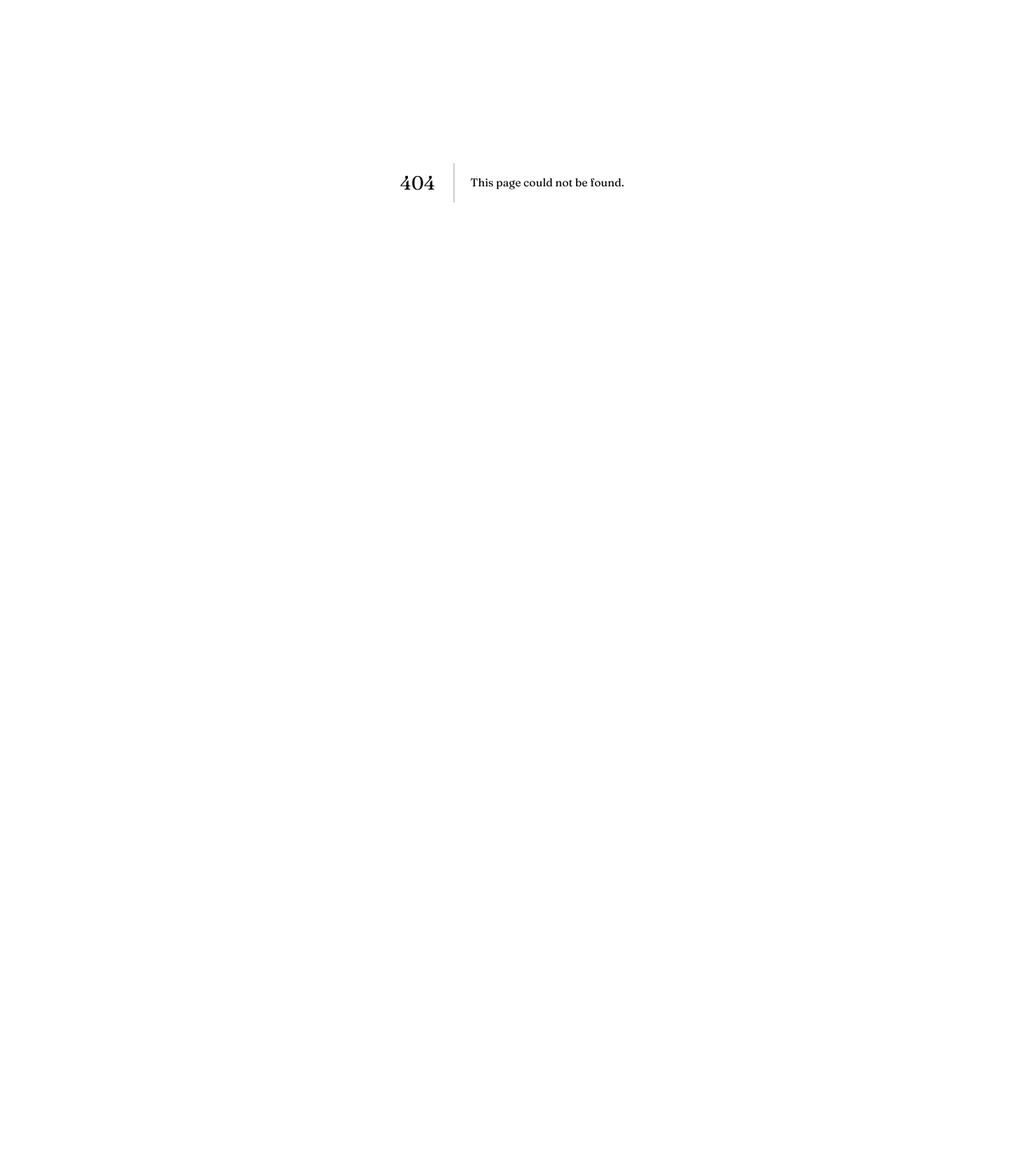
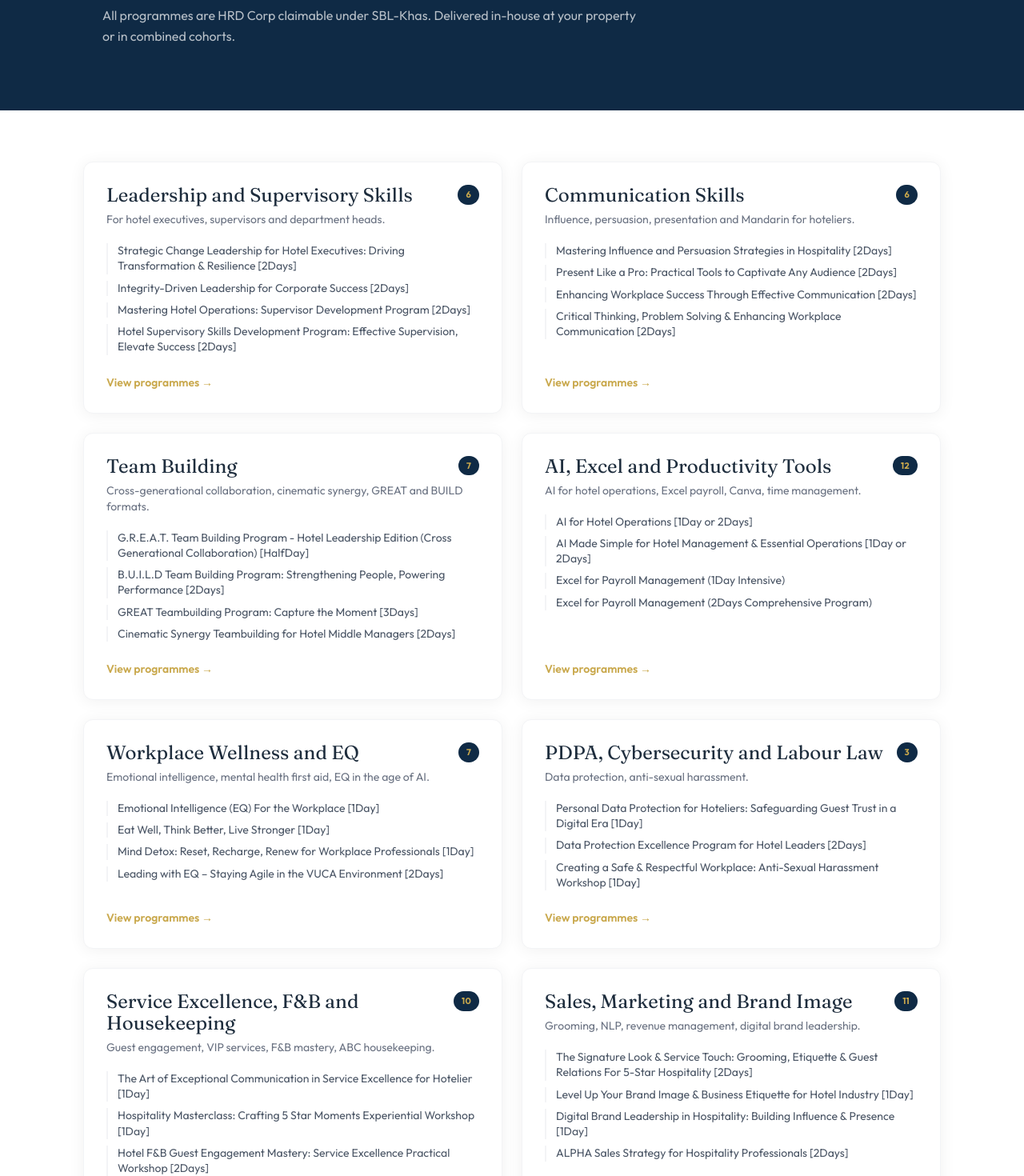
Before and after one commit to mohd-suffian/horen-web, a Next.js app: page /horen/v2/programmes in a window 1280 px wide. Before the commit this address had no page. Shown: the part 240-1710 px from the top of the page at 80% size. Before the commit the page ends 1232 px from the top, so only its background shows below. Built offline with nearby package versions, Linux system fonts and the light colour scheme.

Commit message:
feat: add programmes listing page with full catalogue

```diff
--- /dev/null
+++ b/app/programmes/page.tsx
@@ -0,0 +1,193 @@
+import Link from 'next/link'
+
+const categories = [
+  {
+    name: 'Leadership and Supervisory Skills',
+    count: 6,
+    desc: 'For hotel executives, supervisors and department heads.',
+    programmes: [
+      'Strategic Change Leadership for Hotel Executives: Driving Transformation & Resilience [2Days]',
+      'Integrity-Driven Leadership for Corporate Success [2Days]',
+      'Mastering Hotel Operations: Supervisor Development Program [2Days]',
+      'Hotel Supervisory Skills Development Program: Effective Supervision, Elevate Success [2Days]',
+      'Reframing Kaizen for Hotel Leadership Team (Part 1) [1Day]',
+      'Cross Collaborative Management Mindset (For Stronger Team Bonding & Higher Productivity) [2Days]',
+    ],
+  },
+  {
+    name: 'Communication Skills',
+    count: 6,
+    desc: 'Influence, persuasion, presentation and Mandarin for hoteliers.',
+    programmes: [
+      'Mastering Influence and Persuasion Strategies in Hospitality [2Days]',
+      'Present Like a Pro: Practical Tools to Captivate Any Audience [2Days]',
+      'Enhancing Workplace Success Through Effective Communication [2Days]',
+      'Critical Thinking, Problem Solving & Enhancing Workplace Communication [2Days]',
+      'Business Communication in Hospitality [1Day]',
+      'Mandarin for Hotel Industry Professionals [1Day]',
+    ],
+  },
+  {
+    name: 'Team Building',
+    count: 7,
+    desc: 'Cross-generational collaboration, cinematic synergy, GREAT and BUILD formats.',
+    programmes: [
+      'G.R.E.A.T. Team Building Program - Hotel Leadership Edition (Cross Generational Collaboration) [HalfDay]',
+      'B.U.I.L.D Team Building Program: Strengthening People, Powering Performance [2Days]',
+      'GREAT Teambuilding Program: Capture the Moment [3Days]',
+      'Cinematic Synergy Teambuilding for Hotel Middle Managers [2Days]',
+      'MISSION Q Team Building Program – Hotel Leadership Edition [Halfday]',
+      'Together We Are Strong [2Days]',
+      'I W.A.N.T (Inspiring Winning Attitude & Transformation) Teambuilding Program [2Days]',
+    ],
+  },
+  {
+    name: 'AI, Excel and Productivity Tools',
+    count: 12,
+    desc: 'AI for hotel operations, Excel payroll, Canva, time management.',
+    programmes: [
+      'AI for Hotel Operations [1Day or 2Days]',
+      'AI Made Simple for Hotel Management & Essential Operations [1Day or 2Days]',
+      'Excel for Payroll Management (1Day Intensive)',
+      'Excel for Payroll Management (2Days Comprehensive Program)',
+      'AI Made Simple: Humanizing AI for Hoteliers [1Day]',
+      'Microsoft Excel (Beginner and Intermediate) [2Days]',
+      'Microsoft Excel (Advanced) [2Days]',
+      'AI Made Simple: Humanizing AI for the Modern Workplace [1Day]',
+      'Effective Prompting & Responsible Use of Generative AI for Enterprise Teams [1Day]',
+      'AI-Augmented Work Competencies for Hotels: Internal Enablement Program [2Days]',
+      'Humanizing AI for Hoteliers – From Guest Experience to AI-Powered Operations [2Days]',
+      'Time Management for Peak Performance [1Day]',
+    ],
+  },
+  {
+    name: 'Workplace Wellness and EQ',
+    count: 7,
+    desc: 'Emotional intelligence, mental health first aid, EQ in the age of AI.',
+    programmes: [
+      'Emotional Intelligence (EQ) For the Workplace [1Day]',
+      'Eat Well, Think Better, Live Stronger [1Day]',
+      'Mind Detox: Reset, Recharge, Renew for Workplace Professionals [1Day]',
+      'Leading with EQ – Staying Agile in the VUCA Environment [2Days]',
+      'Leading with EQ in the Age of AI [2Days]',
+      'Leading with EQ: Creating Service with HERO for Hoteliers [2Days]',
+      'Spot, Support, Refer: Mental Health First Aid for Hotel Managers [1Day]',
+    ],
+  },
+  {
+    name: 'PDPA, Cybersecurity and Labour Law',
+    count: 3,
+    desc: 'Data protection, anti-sexual harassment.',
+    programmes: [
+      'Personal Data Protection for Hoteliers: Safeguarding Guest Trust in a Digital Era [1Day]',
+      'Data Protection Excellence Program for Hotel Leaders [2Days]',
+      'Creating a Safe & Respectful Workplace: Anti-Sexual Harassment Workshop [1Day]',
+    ],
+  },
+  {
+    name: 'Service Excellence, F&B and Housekeeping',
+    count: 10,
+    desc: 'Guest engagement, VIP services, F&B mastery, ABC housekeeping.',
+    programmes: [
+      'The Art of Exceptional Communication in Service Excellence for Hotelier [1Day]',
+      'Hospitality Masterclass: Crafting 5 Star Moments Experiential Workshop [1Day]',
+      'Hotel F&B Guest Engagement Mastery: Service Excellence Practical Workshop [2Days]',
+      'Leading the Moment of Truth: Service Recovery, Guest Emotions & Crisis Awareness [2Days]',
+      'Mastering Service Excellence, Guest Engagement, and Service Recovery for Hotel Professionals [2Days]',
+      'Delivering Excellence with Dignity: VIP Services & Malaysian Protocol Awareness [2Days]',
+      'ABC for Housekeeping: Building Consistency, Cleanliness & Guest Confidence [2Days]',
+      'Excellence in F&B Service – Practical Restaurant Mastery Workshop [1Day]',
+      'Empowering Frontliners: Building Ownership in Every Guest Interaction [2Days]',
+      'Beyond Service: Creating Memorable Dining Experience [1Day]',
+    ],
+  },
+  {
+    name: 'Sales, Marketing and Brand Image',
+    count: 11,
+    desc: 'Grooming, NLP, revenue management, digital brand leadership.',
+    programmes: [
+      'The Signature Look & Service Touch: Grooming, Etiquette & Guest Relations For 5-Star Hospitality [2Days]',
+      'Level Up Your Brand Image & Business Etiquette for Hotel Industry [1Day]',
+      'Digital Brand Leadership in Hospitality: Building Influence & Presence [1Day]',
+      'ALPHA Sales Strategy for Hospitality Professionals [2Days]',
+      'NLP for Hospitality Excellence (with a Focus on Sales & Marketing) [2Days]',
+      'Sales for Non-Sales: Service Excellence Masterclass for Hoteliers [2Days]',
+      'Next-Gen Hotel Sales Leadership & Revenue Management [2Days]',
+      'Building High-Performing Sales Teams for Sustainable Revenue Growth [2Days]',
+      'Pembentukan Imej Profesional dalam Penampilan dan Etika (Professional Image Development: Appearance & Etiquette) [2Days]',
+      'The Power of Presence: Elevating Image, Color & Service in Hospitality [1Day]',
+      'The Perfect Impression: Grooming & Service Excellence for Hotel & Resort Professionals [1Day]',
+    ],
+  },
+]
+
+export default function ProgrammesPage() {
+  return (
+    <div className="bg-white min-h-screen">
+      {/* Header */}
+      <div className="bg-[#0F2A45] py-20 px-6 md:px-10">
+        <div className="max-w-5xl mx-auto">
+          <p className="text-[11px] font-bold uppercase tracking-[0.18em] text-[#C9A84C] mb-3">
+            2026/27 Training Catalogue
+          </p>
+          <h1 className="font-serif text-4xl md:text-5xl text-white mb-4">
+            60+ programmes across 8 categories
+          </h1>
+          <p className="text-white/70 text-base max-w-2xl leading-relaxed">
+            All programmes are HRD Corp claimable under SBL-Khas. Delivered in-house at your property or in combined cohorts.
+          </p>
+        </div>
+      </div>
+
+      {/* Category grid */}
+      <div className="max-w-6xl mx-auto px-6 md:px-10 py-16">
+        <div className="grid grid-cols-1 md:grid-cols-2 gap-6">
+          {categories.map((c) => (
+            <div
+              key={c.name}
+              className="bg-white rounded-xl border border-gray-100 shadow-[0_2px_20px_rgba(0,0,0,0.06)] p-7 flex flex-col"
+            >
+              <div className="flex items-start justify-between gap-4 mb-1.5">
+                <h2 className="font-serif text-2xl text-dark leading-snug">{c.name}</h2>
+                <span className="shrink-0 text-[11px] font-bold uppercase tracking-wide text-[#C9A84C] bg-[#0F2A45] rounded-full px-2.5 py-1">
+                  {c.count}
+                </span>
+              </div>
+              <p className="text-sm text-gray-500 mb-5">{c.desc}</p>
+
+              <ul className="flex flex-col gap-2 mb-6">
+                {c.programmes.slice(0, 4).map((p) => (
+                  <li key={p} className="text-sm text-gray-600 leading-snug pl-3 border-l-2 border-gray-100">
+                    {p}
+                  </li>
+                ))}
+              </ul>
+
+              <Link
+                href="/contact"
+                className="mt-auto text-sm font-semibold text-[#C9A84C] hover:opacity-80 self-start"
+              >
+                View programmes →
+              </Link>
+            </div>
+          ))}
+        </div>
+      </div>
+
+      {/* CTA strip */}
+      <div className="bg-[#0F2A45] py-14 px-6 md:px-10">
+        <div className="max-w-5xl mx-auto flex flex-col md:flex-row items-center justify-between gap-6 text-center md:text-left">
+          <p className="text-white text-xl font-serif">
+            Can&apos;t find what you need? We customise programmes for your property.
+          </p>
+          <Link
+            href="/contact"
+            className="shrink-0 bg-[#C9A84C] text-[#0F2A45] font-semibold text-sm px-6 py-3 rounded-md hover:opacity-90 transition-opacity"
+          >
+            Get a free proposal
+          </Link>
+        </div>
+      </div>
+    </div>
+  )
+}
```
